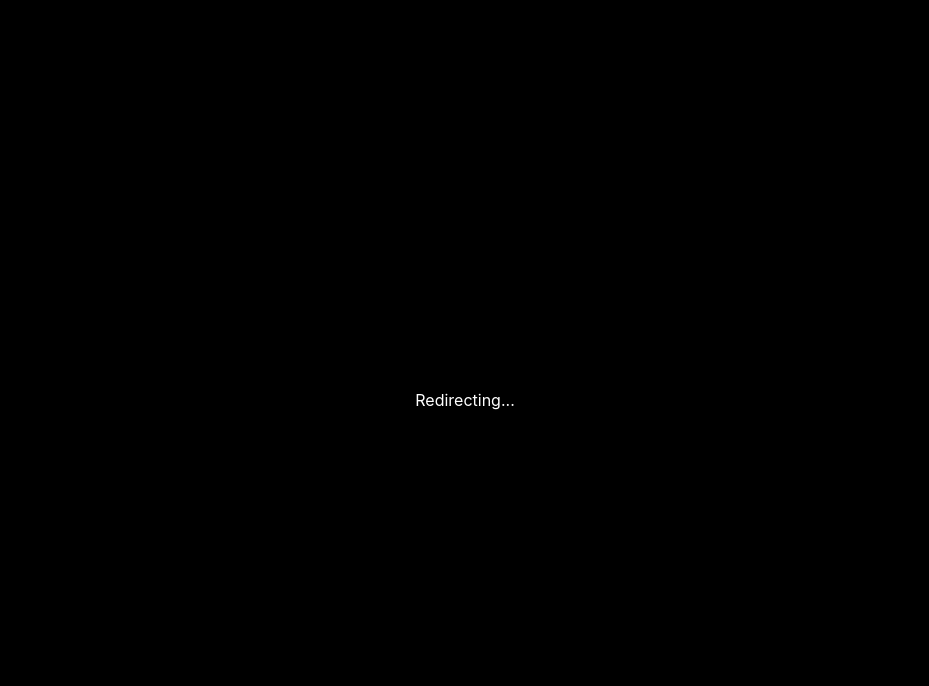
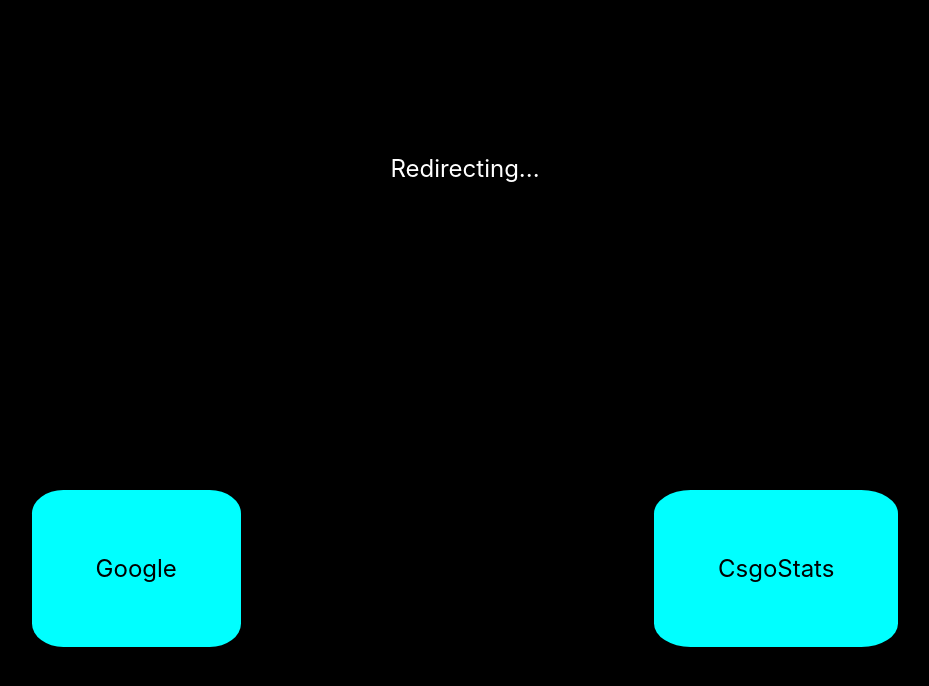
Before and after one commit to Namyts/steam-overlay-csgo-redirect, a React (Create React App) app: page / in a window 1280 px wide. Shown: the top 686 px of the page, without its empty margins (175-1104 px from the left). Built offline with nearby package versions, Linux system fonts and the light colour scheme.

Commit message:
added buttons in case redirect fails

```diff
--- a/src/App.js
+++ b/src/App.js
@@ -55,9 +55,20 @@
 		.catch(err=>console.error(err))
 	})
 
+	const links = [
+		{name: "Google", url: "www.google.com"},
+		{name: "CsgoStats", url: "www.csgostats.gg"}
+	]
+	const OtherLinks = links.map(link=>(
+		<div className={classes['button']} onClick={()=>goToSite(link.url)}>
+			{link.name}
+		</div>
+	))
+
 	return (
 		<div className={classes["root"]}>
-			{navigator.clipboard ? `Redirecting...` : `Browser can't read clipboard`}
+			<div>{navigator.clipboard ? `Redirecting...` : `Browser can't read clipboard`}</div>
+			<div className={classes["buttons"]}>{OtherLinks}</div>
 		</div>
 	)
 }
--- a/src/App.module.css
+++ b/src/App.module.css
@@ -16,7 +16,36 @@
 	background-color: black;
 	color: white;
 	display: flex;
-	justify-content: center;
+	flex-direction: column;
+	justify-content: space-around;
 	align-items: center;
 	height: 100vh;
+	font-size: 1.5em;
 }
+
+.buttons{
+	display: flex;
+	justify-content: space-around;
+	width: 100%;
+}
+
+.button{
+	background-color: aqua;
+	padding: 5%;
+	border-radius: 15%;
+	transition: all 0.3s;
+	color: black;
+}
+
+.button:hover{
+	background-color: rgb(93, 255, 174);
+	border-radius: 5%;
+	color: white;
+	cursor: pointer;
+	user-select: none;
+}
+
+.button:active{
+	transition: all 0.2s;
+	color: black;
+}
```
